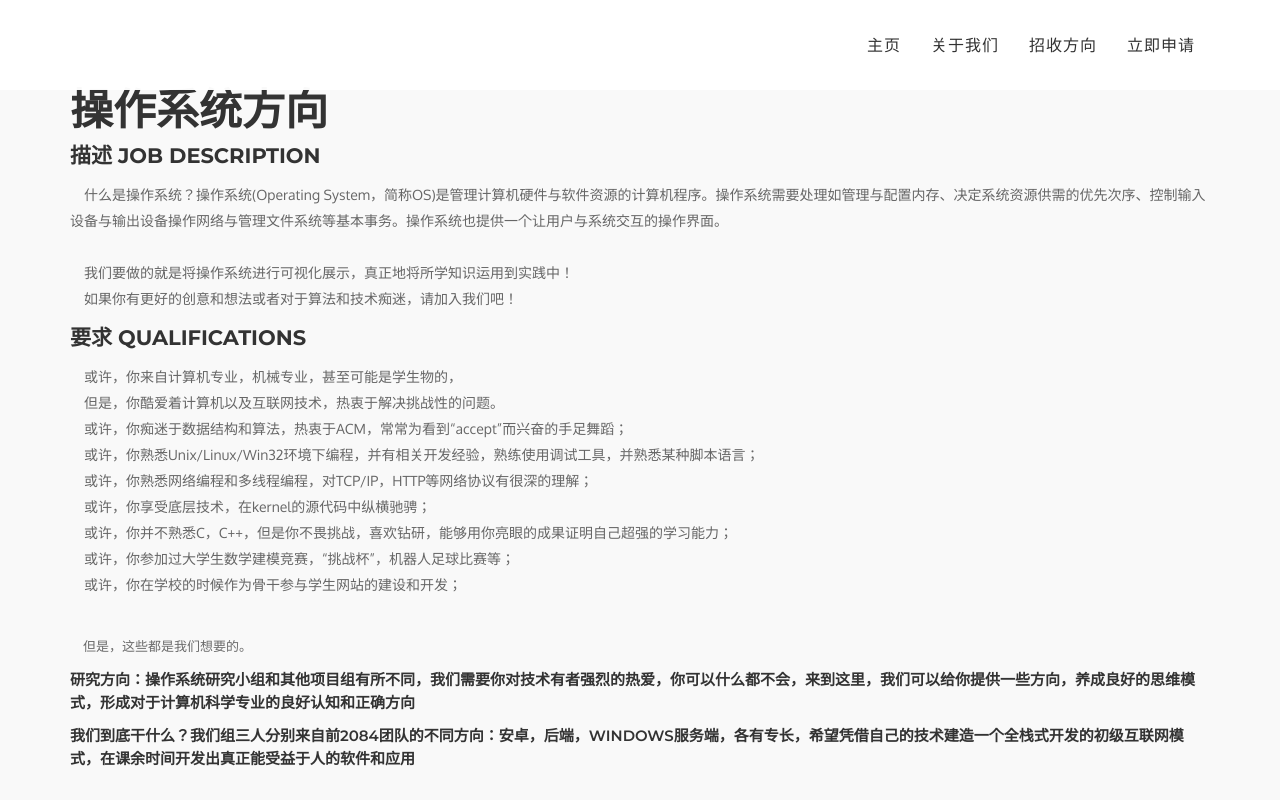
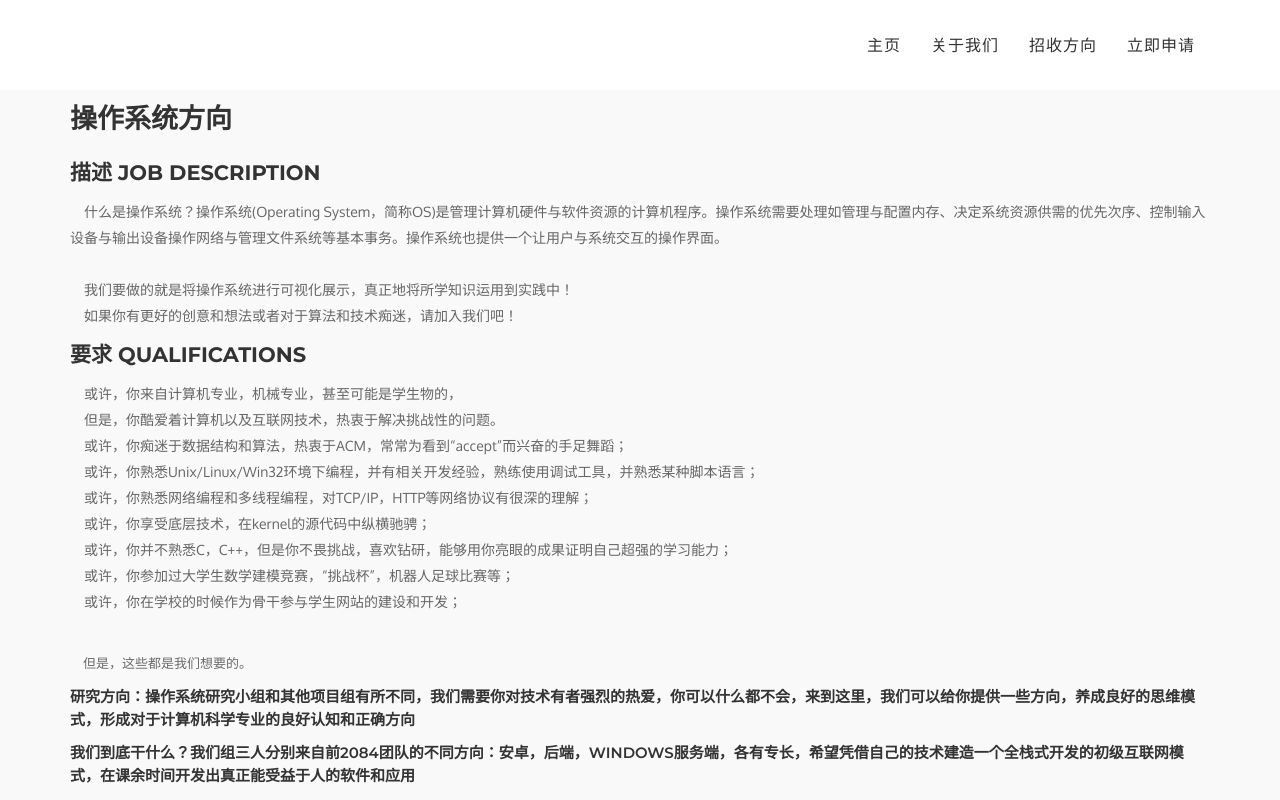
Before and after one commit to Juminiy/zhaoxin.2084team.cn, a website: page _source/job-03.html in a window 1280 px wide. Shown: the top 800 px of the page. Drawn offline with Linux system fonts and the light colour scheme.

```diff
--- a/_source/job-03.html
+++ b/_source/job-03.html
@@ -67,7 +67,7 @@
 <section id="section-plan" class="section-padding">
 <div class="container">
 
-<h1> 操作系统方向 </h1>
+<h2> 操作系统方向 </h2>
 <h3>描述 Job Description</h3>
 
 <p class="text-left">&nbsp;&nbsp;&nbsp;&nbsp;什么是操作系统？操作系统(Operating System，简称OS)是管理计算机硬件与软件资源的计算机程序。操作系统需要处理如管理与配置内存、决定系统资源供需的优先次序、控制输入设备与输出设备操作网络与管理文件系统等基本事务。操作系统也提供一个让用户与系统交互的操作界面。<br>
```
Also changed, not shown: _source/apply.html (+1 -1 lines).
